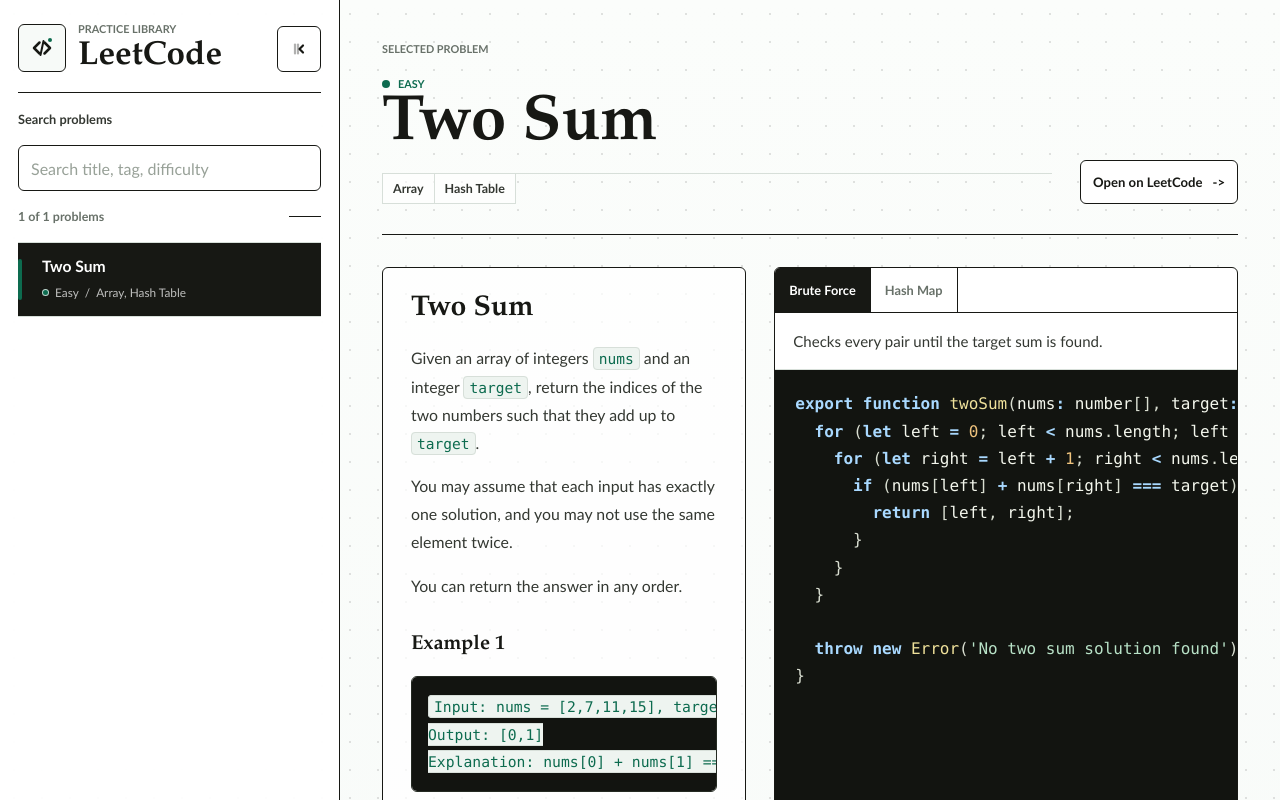
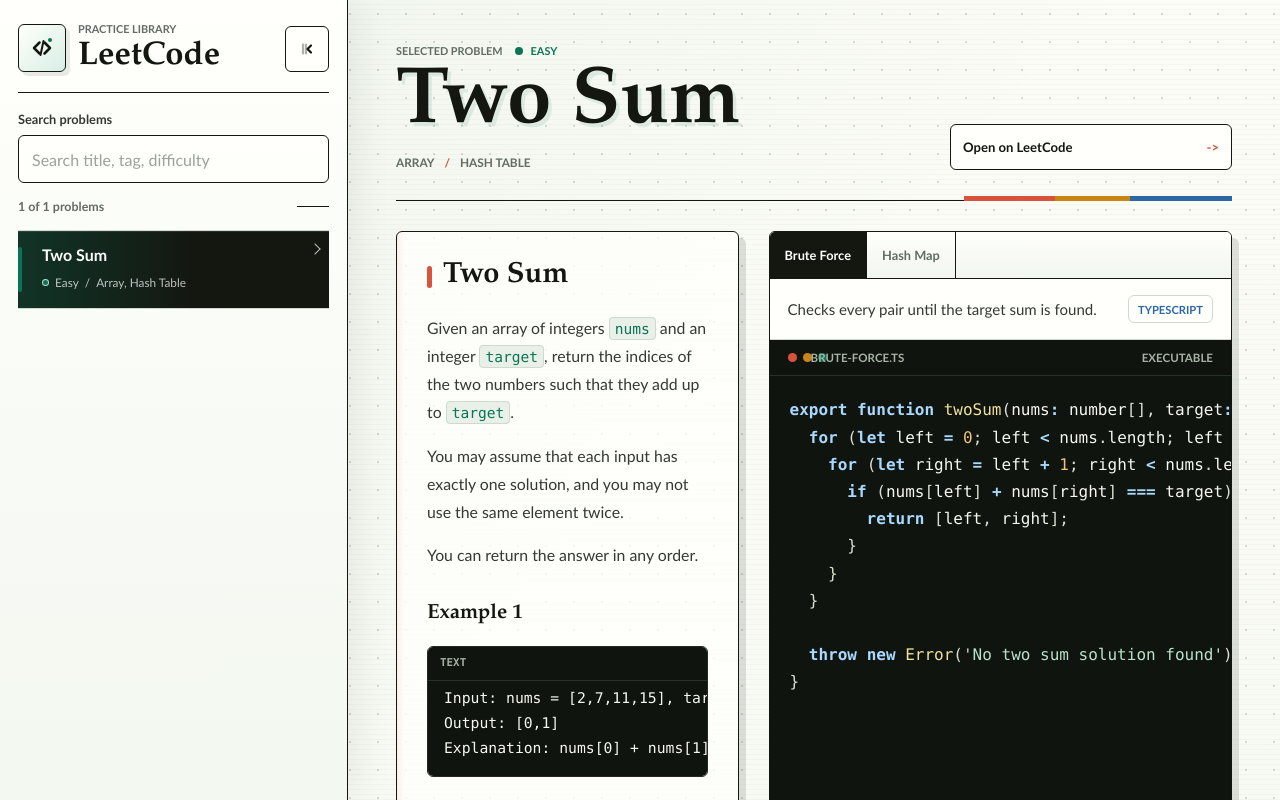
Before and after one commit to CharlieGordon/leetcode, a React (Vite) app: page / in a window 1280 px wide. Shown: the top 800 px of the page. Built offline with nearby package versions, Linux system fonts and the light colour scheme.

Commit message:
Refine LeetCode catalog UI and remove sidebar stats block

```diff
--- a/src/App.css
+++ b/src/App.css
@@ -1,48 +1,83 @@
 @property --sidebar-width {
   syntax: "<length>";
   inherits: true;
-  initial-value: 340px;
+  initial-value: 348px;
 }
 
 :root {
-  --paper: #f7faf8;
-  --paper-quiet: #eef4f0;
-  --surface: #ffffff;
-  --ink: #171814;
-  --ink-soft: #343832;
-  --muted: #687169;
-  --muted-light: #98a198;
-  --rule: #d7dfd9;
-  --rule-strong: #171814;
-  --accent: #0d6b4f;
-  --accent-soft: #dcefe7;
-  --easy: #0d6b4f;
-  --medium: #b36b00;
-  --hard: #b5433d;
-  --focus-ring: rgba(13, 107, 79, 0.22);
+  --paper: #f4f8f1;
+  --paper-warm: #fbfcf5;
+  --paper-quiet: #e8f0e7;
+  --surface: #fffffb;
+  --ink: #141610;
+  --ink-soft: #343a31;
+  --muted: #626c61;
+  --muted-light: #9aa397;
+  --rule: #ced9cf;
+  --rule-strong: #141610;
+  --accent: #0b7457;
+  --accent-soft: #d8eee4;
+  --accent-hot: #d8533d;
+  --accent-blue: #2d66a5;
+  --accent-amber: #c98516;
+  --easy: #0b7457;
+  --medium: #a96b0c;
+  --hard: #be463b;
+  --focus-ring: rgba(11, 116, 87, 0.24);
   --radius: 6px;
-  --sidebar-expanded-width: 340px;
-  --sidebar-collapsed-width: 84px;
+  --shadow-hard: 7px 7px 0 rgba(20, 22, 16, 0.12);
+  --sidebar-expanded-width: 348px;
+  --sidebar-collapsed-width: 86px;
   --sidebar-width: var(--sidebar-expanded-width);
   --sidebar-motion-duration: 520ms;
   --sidebar-motion-short: 170ms;
   --sidebar-motion-ease: cubic-bezier(0.19, 1, 0.22, 1);
   --serif:
-    "Charter", "Bitstream Charter", "Iowan Old Style", "Palatino Linotype", Georgia, serif;
+    "Iowan Old Style", "Charter", "Bitstream Charter", "Palatino Linotype", Georgia, serif;
 }
 
 .app-shell {
+  position: relative;
   display: grid;
   grid-template-columns: var(--sidebar-width) minmax(0, 1fr);
   min-height: 100vh;
+  overflow-x: clip;
   color: var(--ink);
   background:
-    radial-gradient(circle at 14px 14px, rgba(23, 24, 20, 0.12) 1px, transparent 1.5px),
-    linear-gradient(180deg, #fbfdfb, var(--paper));
-  background-size: 28px 28px, auto;
+    linear-gradient(90deg, transparent 0, transparent 76px, rgba(216, 83, 61, 0.18) 77px, transparent 78px),
+    radial-gradient(circle at 14px 14px, rgba(20, 22, 16, 0.15) 1px, transparent 1.45px),
+    linear-gradient(135deg, rgba(11, 116, 87, 0.055), transparent 42%),
+    linear-gradient(180deg, var(--paper-warm), var(--paper));
+  background-size:
+    100% 100%,
+    28px 28px,
+    100% 100%,
+    100% 100%;
   transition:
     --sidebar-width var(--sidebar-motion-duration) var(--sidebar-motion-ease),
     grid-template-columns var(--sidebar-motion-duration) var(--sidebar-motion-ease);
+}
+
+.app-shell::after {
+  position: fixed;
+  inset: 0;
+  z-index: 0;
+  pointer-events: none;
+  background:
+    repeating-linear-gradient(
+      0deg,
+      rgba(20, 22, 16, 0.025) 0,
+      rgba(20, 22, 16, 0.025) 1px,
+      transparent 1px,
+      transparent 5px
+    );
+  mix-blend-mode: multiply;
+  content: "";
+}
+
+.app-shell > * {
+  position: relative;
+  z-index: 1;
 }
 
 .app-shell.is-sidebar-collapsed {
@@ -56,12 +91,17 @@
   display: flex;
   flex-direction: column;
   gap: 18px;
+  width: 100%;
+  min-width: 0;
   min-height: 100vh;
   max-height: 100vh;
   padding: 22px 18px 18px;
   border-right: 1px solid var(--rule-strong);
-  background: rgba(255, 255, 255, 0.88);
+  background:
+    linear-gradient(180deg, rgba(255, 255, 251, 0.96), rgba(241, 247, 239, 0.91)),
+    var(--surface);
   backdrop-filter: blur(20px);
+  box-shadow: 12px 0 34px rgba(20, 22, 16, 0.06);
   transition:
     gap var(--sidebar-motion-duration) var(--sidebar-motion-ease),
     padding var(--sidebar-motion-duration) var(--sidebar-motion-ease),
@@ -72,6 +112,7 @@
   display: grid;
   grid-template-columns: minmax(0, 1fr) auto;
   gap: 12px;
+  width: 100%;
   min-width: 0;
   align-items: end;
   padding: 0 0 20px;
@@ -85,6 +126,7 @@
 
 .brand-block {
   display: flex;
+  flex: 1 1 auto;
   gap: 12px;
   align-items: end;
   min-width: 0;
@@ -100,7 +142,9 @@
   border: 1px solid var(--rule-strong);
   border-radius: var(--radius);
   color: var(--ink);
-  background: var(--paper);
+  background:
+    linear-gradient(135deg, var(--surface), var(--accent-soft));
+  box-shadow: 4px 4px 0 rgba(20, 22, 16, 0.09);
   transition:
     height var(--sidebar-motion-duration) var(--sidebar-motion-ease),
     transform var(--sidebar-motion-duration) var(--sidebar-motion-ease),
@@ -133,17 +177,18 @@
   margin: 0;
   color: var(--ink);
   font-family: var(--serif);
-  font-weight: 700;
+  font-weight: 800;
   text-wrap: balance;
 }
 
 .brand-block h1 {
-  font-size: 2.08rem;
+  font-size: 2.05rem;
   line-height: 0.9;
 }
 
 .sidebar-toggle {
   display: inline-flex;
+  flex: 0 0 auto;
   align-items: center;
   justify-content: center;
   width: 44px;
@@ -217,7 +262,7 @@
 .sidebar-browser-inner {
   display: flex;
   flex-direction: column;
-  gap: 18px;
+  gap: 16px;
   min-height: 0;
   overflow: hidden;
   opacity: 1;
@@ -226,6 +271,196 @@
     opacity var(--sidebar-motion-short) ease 120ms,
     transform var(--sidebar-motion-duration) var(--sidebar-motion-ease);
   will-change: opacity, transform;
+}
+
+.search-stack {
+  display: grid;
+  gap: 8px;
+}
+
+.search-label {
+  color: var(--ink-soft);
+  font-size: 0.8rem;
+  font-weight: 900;
+}
+
+.search-input {
+  width: 100%;
+  min-height: 48px;
+  padding: 0 13px;
+  border: 1px solid var(--rule-strong);
+  border-radius: var(--radius);
+  background: rgba(255, 255, 251, 0.72);
+  color: var(--ink);
+  outline: none;
+  transition:
+    background 140ms ease,
+    box-shadow 140ms ease,
+    transform 140ms ease;
+}
+
+.search-input::placeholder {
+  color: var(--muted-light);
+}
+
+.search-input:focus {
+  background: var(--surface);
+  box-shadow: 4px 4px 0 var(--accent-soft), 0 0 0 4px var(--focus-ring);
+  transform: translate(-2px, -2px);
+}
+
+.problem-count {
+  display: grid;
+  grid-template-columns: 1fr auto;
+  gap: 12px;
+  align-items: center;
+  color: var(--muted);
+  font-size: 0.78rem;
+  font-weight: 900;
+}
+
+.problem-count::after {
+  width: 32px;
+  height: 1px;
+  background: var(--rule-strong);
+  content: "";
+}
+
+.problem-list {
+  display: flex;
+  flex: 1;
+  flex-direction: column;
+  min-height: 0;
+  overflow: auto;
+  border-top: 1px solid var(--rule);
+  scrollbar-color: var(--ink) transparent;
+}
+
+.problem-list-item {
+  position: relative;
+  display: grid;
+  gap: 8px;
+  width: 100%;
+  min-height: 78px;
+  padding: 15px 10px 15px 18px;
+  border: 0;
+  border-bottom: 1px solid var(--rule);
+  border-radius: 0;
+  background: transparent;
+  color: var(--ink);
+  text-align: left;
+  cursor: pointer;
+  transition:
+    background 140ms ease,
+    box-shadow 140ms ease,
+    color 140ms ease,
+    padding 140ms ease,
+    transform 140ms ease;
+}
+
+.problem-list-item::before {
+  position: absolute;
+  top: 16px;
+  bottom: 16px;
+  left: 0;
+  width: 4px;
+  border-radius: 4px;
+  background: transparent;
+  content: "";
+}
+
+.problem-list-item::after {
+  position: absolute;
+  top: 14px;
+  right: 10px;
+  width: 7px;
+  height: 7px;
+  border-top: 1px solid currentColor;
+  border-right: 1px solid currentColor;
+  opacity: 0;
+  transform: translate(-4px, 4px) rotate(45deg);
+  transition:
+    opacity 140ms ease,
+    transform 140ms ease;
+  content: "";
+}
+
+.problem-list-item:hover {
+  background: rgba(216, 238, 228, 0.52);
+  transform: translateX(2px);
+}
+
+.problem-list-item:hover::after,
+.problem-list-item.is-active::after {
+  opacity: 0.72;
+  transform: translate(0, 0) rotate(45deg);
+}
+
+.problem-list-item.is-active {
+  padding-left: 24px;
+  background:
+    linear-gradient(90deg, rgba(11, 116, 87, 0.32), transparent 58%),
+    var(--ink);
+  box-shadow: inset 0 1px 0 rgba(255, 255, 255, 0.1);
+  color: #ffffff;
+}
+
+.problem-list-item.is-active::before {
+  background: var(--difficulty-color, var(--accent));
+}
+
+.problem-list-item:active {
+  padding-left: 22px;
+}
+
+.problem-list-item:focus-visible,
+.solution-tabs button:focus-visible,
+.leetcode-link:focus-visible,
+.sidebar-toggle:focus-visible {
+  outline: 0;
+  box-shadow: inset 0 0 0 3px var(--focus-ring);
+}
+
+.problem-title {
+  max-width: calc(100% - 20px);
+  color: inherit;
+  font-size: 1rem;
+  font-weight: 900;
+  line-height: 1.18;
+}
+
+.problem-meta {
+  display: flex;
+  flex-wrap: wrap;
+  gap: 6px;
+  align-items: center;
+  color: var(--muted);
+  font-size: 0.74rem;
+  line-height: 1.35;
+}
+
+.problem-list-item.is-active .problem-meta {
+  color: rgba(255, 255, 255, 0.72);
+}
+
+.difficulty-dot {
+  width: 7px;
+  height: 7px;
+  border: 1px solid currentColor;
+  border-radius: 999px;
+  background: var(--difficulty-color, var(--accent));
+}
+
+.difficulty-easy {
+  --difficulty-color: var(--easy);
+}
+
+.difficulty-medium {
+  --difficulty-color: var(--medium);
+}
+
+.difficulty-hard {
+  --difficulty-color: var(--hard);
 }
 
 .problem-sidebar.is-collapsed {
@@ -293,186 +528,56 @@
   transition-delay: 0ms;
 }
 
-.search-label {
-  color: var(--ink-soft);
-  font-size: 0.8rem;
-  font-weight: 900;
-}
-
-.search-input {
-  width: 100%;
-  min-height: 46px;
-  padding: 0 12px;
-  border: 1px solid var(--rule-strong);
-  border-radius: var(--radius);
-  background: transparent;
-  color: var(--ink);
-  outline: none;
-  transition:
-    background 140ms ease,
-    box-shadow 140ms ease,
-    transform 140ms ease;
-}
-
-.search-input::placeholder {
-  color: var(--muted-light);
-}
-
-.search-input:focus {
-  background: var(--surface);
-  box-shadow: 4px 4px 0 var(--accent-soft), 0 0 0 4px var(--focus-ring);
-  transform: translate(-2px, -2px);
-}
-
-.problem-count {
-  display: grid;
-  grid-template-columns: 1fr auto;
-  gap: 12px;
-  align-items: center;
-  color: var(--muted);
-  font-size: 0.78rem;
-  font-weight: 900;
-}
-
-.problem-count::after {
-  width: 32px;
-  height: 1px;
-  background: var(--rule-strong);
-  content: "";
-}
-
-.problem-list {
-  display: flex;
-  flex: 1;
-  flex-direction: column;
-  overflow: auto;
-  border-top: 1px solid var(--rule);
-  scrollbar-color: var(--ink) transparent;
-}
-
-.problem-list-item {
-  position: relative;
-  display: grid;
-  gap: 8px;
-  width: 100%;
-  min-height: 74px;
-  padding: 14px 8px 14px 18px;
-  border: 0;
-  border-bottom: 1px solid var(--rule);
-  border-radius: 0;
-  background: transparent;
-  color: var(--ink);
-  text-align: left;
-  cursor: pointer;
-  transition:
-    background 140ms ease,
-    color 140ms ease,
-    padding 140ms ease;
-}
-
-.problem-list-item::before {
-  position: absolute;
-  top: 16px;
-  bottom: 16px;
-  left: 0;
-  width: 4px;
-  border-radius: 4px;
-  background: transparent;
-  content: "";
-}
-
-.problem-list-item:hover {
-  background: rgba(238, 244, 240, 0.76);
-}
-
-.problem-list-item.is-active {
-  padding-left: 24px;
-  background: var(--ink);
-  color: #ffffff;
-}
-
-.problem-list-item.is-active::before {
-  background: var(--difficulty-color, var(--accent));
-}
-
-.problem-list-item:active {
-  padding-left: 22px;
-}
-
-.problem-list-item:focus-visible,
-.solution-tabs button:focus-visible,
-.leetcode-link:focus-visible,
-.sidebar-toggle:focus-visible {
-  outline: 0;
-  box-shadow: inset 0 0 0 3px var(--focus-ring);
-}
-
-.problem-title {
-  color: inherit;
-  font-size: 0.98rem;
-  font-weight: 900;
-  line-height: 1.18;
-}
-
-.problem-meta {
-  display: flex;
-  flex-wrap: wrap;
-  gap: 6px;
-  align-items: center;
-  color: var(--muted);
-  font-size: 0.74rem;
-  line-height: 1.35;
-}
-
-.problem-list-item.is-active .problem-meta {
-  color: rgba(255, 255, 255, 0.72);
-}
-
-.difficulty-dot {
-  width: 7px;
-  height: 7px;
-  border: 1px solid currentColor;
-  border-radius: 999px;
-  background: var(--difficulty-color, var(--accent));
-}
-
-.difficulty-easy {
-  --difficulty-color: var(--easy);
-}
-
-.difficulty-medium {
-  --difficulty-color: var(--medium);
-}
-
-.difficulty-hard {
-  --difficulty-color: var(--hard);
-}
-
 .problem-detail {
   min-width: 0;
-  padding: 42px;
+  padding: 44px 48px 58px;
   animation: page-in 300ms ease-out both;
 }
 
 .problem-header {
+  position: relative;
   display: grid;
-  grid-template-columns: minmax(0, 1fr) auto;
-  gap: 28px;
+  grid-template-columns: minmax(0, 1fr) minmax(220px, 282px);
+  gap: 30px;
   align-items: end;
-  max-width: 1240px;
-  margin: 0 auto 32px;
+  max-width: 1320px;
+  margin: 0 auto 30px;
   padding: 0 0 30px;
   border-bottom: 1px solid var(--rule-strong);
 }
 
+.problem-header::before {
+  position: absolute;
+  right: 0;
+  bottom: -1px;
+  width: min(32%, 360px);
+  height: 5px;
+  background:
+    linear-gradient(90deg, var(--accent-hot) 0 34%, var(--accent-amber) 34% 62%, var(--accent-blue) 62%);
+  content: "";
+}
+
+.problem-heading {
+  min-width: 0;
+}
+
+.problem-overline {
+  display: flex;
+  flex-wrap: wrap;
+  gap: 12px;
+  align-items: center;
+  margin-bottom: 12px;
+}
+
+.problem-overline .eyebrow {
+  margin: 0;
+}
+
 .problem-header h2 {
   max-width: 850px;
-  font-size: clamp(2.35rem, 5vw, 5.6rem);
-  line-height: 0.9;
-}
-
-.problem-header .eyebrow + .eyebrow {
-  margin-top: 15px;
+  font-size: 5rem;
+  line-height: 0.88;
+  text-shadow: 0.045em 0.045em 0 rgba(11, 116, 87, 0.1);
 }
 
 .difficulty-label {
@@ -494,21 +599,43 @@
 .tag-row {
   display: flex;
   flex-wrap: wrap;
-  gap: 0;
-  margin-top: 18px;
-  border-top: 1px solid var(--rule);
-  border-left: 1px solid var(--rule);
+  gap: 6px 0;
+  align-items: center;
+  margin-top: 16px;
 }
 
 .tag-row span {
-  padding: 7px 10px;
-  border-right: 1px solid var(--rule);
-  border-bottom: 1px solid var(--rule);
-  border-radius: 0;
-  background: rgba(255, 255, 255, 0.58);
-  color: var(--ink-soft);
-  font-size: 0.78rem;
+  display: inline-flex;
+  align-items: center;
+  padding: 0;
+  border: 0;
+  background: transparent;
+  color: var(--muted);
+  font-size: 0.74rem;
   font-weight: 900;
+  text-transform: uppercase;
+}
+
+.tag-row span:not(:last-child)::after {
+  margin: 0 10px;
+  color: var(--accent-hot);
+  content: "/";
+}
+
+.problem-actions {
+  display: grid;
+  gap: 12px;
+  align-content: end;
+}
+
+.problem-stats {
+  display: grid;
+  grid-template-columns: repeat(2, minmax(0, 1fr));
+  gap: 8px;
+}
+
+.problem-stats span {
+  background: rgba(255, 255, 251, 0.78);
 }
 
 .leetcode-link {
@@ -516,7 +643,7 @@
   gap: 10px;
   align-items: center;
   justify-content: space-between;
-  min-height: 44px;
+  min-height: 46px;
   padding: 10px 12px;
   border: 1px solid var(--rule-strong);
   border-radius: var(--radius);
@@ -532,6 +659,7 @@
 }
 
 .leetcode-link::after {
+  color: var(--accent-hot);
   content: "->";
 }
 
@@ -543,10 +671,10 @@
 
 .content-grid {
   display: grid;
-  grid-template-columns: minmax(0, 0.88fr) minmax(400px, 1.12fr);
-  gap: 28px;
+  grid-template-columns: minmax(0, 0.85fr) minmax(440px, 1.15fr);
+  gap: 30px;
   align-items: start;
-  max-width: 1240px;
+  max-width: 1320px;
   margin: 0 auto;
 }
 
@@ -555,25 +683,42 @@
   min-width: 0;
   border: 1px solid var(--rule-strong);
   border-radius: var(--radius);
-  background: rgba(255, 255, 255, 0.72);
+  box-shadow: var(--shadow-hard);
 }
 
 .description-panel {
-  padding: 26px 28px 30px;
+  padding: 28px 30px 32px;
+  background:
+    linear-gradient(90deg, rgba(216, 83, 61, 0.08), transparent 8px),
+    rgba(255, 255, 251, 0.78);
 }
 
 .solution-panel {
-  padding: 0;
+  position: sticky;
+  top: 28px;
   overflow: hidden;
   background: var(--surface);
 }
 
 .description-panel h1 {
-  margin: 0 0 20px;
+  position: relative;
+  margin: 0 0 22px;
+  padding-left: 16px;
   color: var(--ink);
   font-family: var(--serif);
-  font-size: 1.78rem;
+  font-size: 1.82rem;
   line-height: 1.08;
+}
+
+.description-panel h1::before {
+  position: absolute;
+  top: 0.18em;
+  bottom: 0.14em;
+  left: 0;
+  width: 5px;
+  border-radius: 999px;
+  background: var(--accent-hot);
+  content: "";
 }
 
 .description-panel h2,
@@ -586,7 +731,7 @@
 }
 
 .description-panel h2 {
-  font-size: 1.26rem;
+  font-size: 1.28rem;
 }
 
 .description-panel h3,
@@ -614,7 +759,8 @@
   margin-top: 7px;
 }
 
-.description-panel code {
+.description-panel p code,
+.description-panel li code {
   padding: 2px 5px;
   border: 1px solid var(--rule);
   border-radius: 4px;
@@ -628,17 +774,43 @@
 .code-viewer {
   overflow: auto;
   border-radius: 0;
-  background: #121410;
+  background: #10140f;
   color: #f4f7ed;
   line-height: 1.7;
-  scrollbar-color: #5c655c #121410;
+  scrollbar-color: #5c655c #10140f;
 }
 
 .markdown-code {
+  position: relative;
   margin: 20px 0;
-  padding: 16px;
+  padding: 38px 16px 16px;
   border: 1px solid #242a22;
   border-radius: var(--radius);
+}
+
+.markdown-code::before {
+  position: absolute;
+  top: 0;
+  left: 0;
+  right: 0;
+  padding: 7px 12px;
+  border-bottom: 1px solid #293128;
+  color: #9fb1a0;
+  font-size: 0.68rem;
+  font-weight: 900;
+  text-transform: uppercase;
+  content: attr(data-language);
+}
+
+.markdown-code code {
+  display: block;
+  padding: 0;
+  border: 0;
+  background: transparent;
+  color: inherit;
+  font-size: 0.92rem;
+  overflow-wrap: normal;
+  white-space: pre;
 }
 
 .solution-tabs {
@@ -647,11 +819,12 @@
   gap: 0;
   padding: 0;
   border-bottom: 1px solid var(--rule-strong);
+  background: linear-gradient(180deg, #fffffb, #f1f6ef);
 }
 
 .solution-tabs button {
-  min-height: 44px;
-  padding: 10px 14px;
+  min-height: 46px;
+  padding: 10px 15px;
   border: 0;
   border-right: 1px solid var(--rule-strong);
   border-radius: 0;
@@ -666,7 +839,7 @@
 }
 
 .solution-tabs button:hover {
-  background: var(--paper-quiet);
+  background: var(--accent-soft);
   color: var(--ink);
 }
 
@@ -675,17 +848,71 @@
   color: #ffffff;
 }
 
+.solution-brief {
+  display: grid;
+  grid-template-columns: minmax(0, 1fr) auto;
+  gap: 14px;
+  align-items: center;
+  padding: 16px 18px;
+  border-bottom: 1px solid var(--rule);
+  background: rgba(255, 255, 251, 0.72);
+}
+
 .solution-summary {
   margin: 0;
-  padding: 16px 18px;
-  border-bottom: 1px solid var(--rule);
   color: var(--ink-soft);
   font-size: 0.94rem;
   line-height: 1.65;
 }
 
+.solution-language {
+  display: inline-flex;
+  align-items: center;
+  min-height: 28px;
+  padding: 4px 9px;
+  border: 1px solid var(--rule);
+  border-radius: var(--radius);
+  color: var(--accent-blue);
+  font-size: 0.7rem;
+  font-weight: 900;
+  text-transform: uppercase;
+}
+
+.code-frame {
+  background: #10140f;
+}
+
+.code-toolbar {
+  display: flex;
+  gap: 14px;
+  align-items: center;
+  justify-content: space-between;
+  min-height: 36px;
+  padding: 8px 18px;
+  border-bottom: 1px solid #273026;
+  color: #a7b3a4;
+  font-size: 0.72rem;
+  font-weight: 900;
+  text-transform: uppercase;
+}
+
+.code-toolbar::before {
+  width: 9px;
+  height: 9px;
+  border-radius: 999px;
+  background: var(--accent-hot);
+  box-shadow:
+    15px 0 0 var(--accent-amber),
+    30px 0 0 var(--accent);
+  content: "";
+}
+
+.code-toolbar span:first-child {
+  margin-right: auto;
+}
+
 .code-viewer {
-  min-height: 440px;
+  min-height: 438px;
   margin: 0;
   padding: 20px;
   white-space: pre;
@@ -760,9 +987,13 @@
   }
 }
 
-@media (max-width: 1120px) {
+@media (max-width: 1180px) {
   .content-grid {
     grid-template-columns: 1fr;
+  }
+
+  .solution-panel {
+    position: static;
   }
 
   .code-viewer {
@@ -770,14 +1001,25 @@
   }
 }
 
+@media (max-width: 980px) {
+  .problem-header h2 {
+    font-size: 4rem;
+  }
+}
+
 @media (max-width: 900px) {
   .app-shell,
   .app-shell.is-sidebar-collapsed {
     grid-template-columns: 1fr;
+    width: 100%;
+    max-width: 100vw;
+    overflow-x: hidden;
   }
 
   .problem-sidebar {
     position: relative;
+    width: 100vw;
+    max-width: 100vw;
     min-height: auto;
     max-height: none;
     border-right: 0;
@@ -789,10 +1031,14 @@
     gap: 12px;
     align-items: end;
     justify-content: space-between;
+    position: relative;
+    padding-right: 58px;
   }
 
   .sidebar-toggle {
-    position: static;
+    position: absolute;
+    top: 0;
+    right: 0;
     width: 44px;
     min-height: 44px;
     background: var(--surface);
@@ -814,7 +1060,7 @@
 
   .problem-sidebar.is-collapsed .sidebar-topline {
     gap: 12px;
-    padding: 0 0 20px;
+    padding: 0 58px 20px 0;
     border-bottom: 1px solid var(--rule-strong);
   }
 
@@ -864,7 +1110,10 @@
   }
 
   .problem-detail {
+    width: 100vw;
+    max-width: 100vw;
     padding: 24px 16px;
+    overflow-x: clip;
   }
 
   .problem-header {
@@ -872,8 +1121,12 @@
     gap: 20px;
   }
 
+  .problem-actions {
+    max-width: 360px;
+  }
+
   .problem-header h2 {
-    font-size: clamp(2.2rem, 13vw, 4rem);
+    font-size: 3.7rem;
   }
 }
 
@@ -904,6 +1157,14 @@
     font-size: 1.74rem;
   }
 
+  .problem-header h2 {
+    font-size: 2.9rem;
+  }
+
+  .problem-stats {
+    grid-template-columns: 1fr 1fr;
+  }
+
   .description-panel {
     padding: 20px 18px 22px;
   }
@@ -916,6 +1177,20 @@
     flex: 1 1 50%;
   }
 
+  .solution-brief {
+    grid-template-columns: 1fr;
+  }
+
+  .code-toolbar {
+    align-items: flex-start;
+    flex-direction: column;
+  }
+
+  .code-toolbar span:first-child {
+    margin-right: 0;
+    padding-left: 44px;
+  }
+
   .code-viewer {
     min-height: 320px;
     padding: 14px;
--- a/src/components/ProblemDetail.tsx
+++ b/src/components/ProblemDetail.tsx
@@ -20,11 +20,13 @@
   return (
     <section className="problem-detail" aria-label={`${problem.title} details`}>
       <header className="problem-header">
-        <div>
+        <div className="problem-heading">
+          <div className="problem-overline">
             <p className="eyebrow">Selected Problem</p>
             <p className={`eyebrow difficulty-label difficulty-${problem.difficulty.toLowerCase()}`}>
               {problem.difficulty}
             </p>
+          </div>
           <h2>{problem.title}</h2>
           <div className="tag-row">
             {problem.tags.map((tag) => (
@@ -32,9 +34,11 @@
             ))}
           </div>
         </div>
+        <div className="problem-actions" aria-label="Problem actions">
           <a className="leetcode-link" href={problem.leetcodeUrl} target="_blank" rel="noreferrer">
             Open on LeetCode
           </a>
+        </div>
       </header>
 
       <div className="content-grid">
--- a/src/components/ProblemSidebar.tsx
+++ b/src/components/ProblemSidebar.tsx
@@ -63,6 +63,7 @@
         aria-hidden={isCollapsed}
       >
         <div className="sidebar-browser-inner">
+          <div className="search-stack">
             <label className="search-label" htmlFor="problem-search">
               Search problems
             </label>
@@ -74,6 +75,7 @@
               placeholder="Search title, tag, difficulty"
               tabIndex={isCollapsed ? -1 : undefined}
             />
+          </div>
 
           <div className="problem-count">
             {problems.length} of {totalProblemCount} problems
--- a/src/components/SolutionViewer.tsx
+++ b/src/components/SolutionViewer.tsx
@@ -34,7 +34,15 @@
 
       {selectedSolution ? (
         <>
+          <div className="solution-brief">
             <p className="solution-summary">{selectedSolution.summary}</p>
+            <span className="solution-language">TypeScript</span>
+          </div>
+          <div className="code-frame">
+            <div className="code-toolbar" aria-hidden="true">
+              <span>{selectedSolution.id}.ts</span>
+              <span>Executable</span>
+            </div>
             <pre className="code-viewer">
               <code
                 className="language-typescript"
@@ -43,6 +51,7 @@
                 }}
               />
             </pre>
+          </div>
         </>
       ) : (
         <p className="empty-state">No solution source found.</p>
```
Lines whose indentation alone changed are shown as unchanged.
